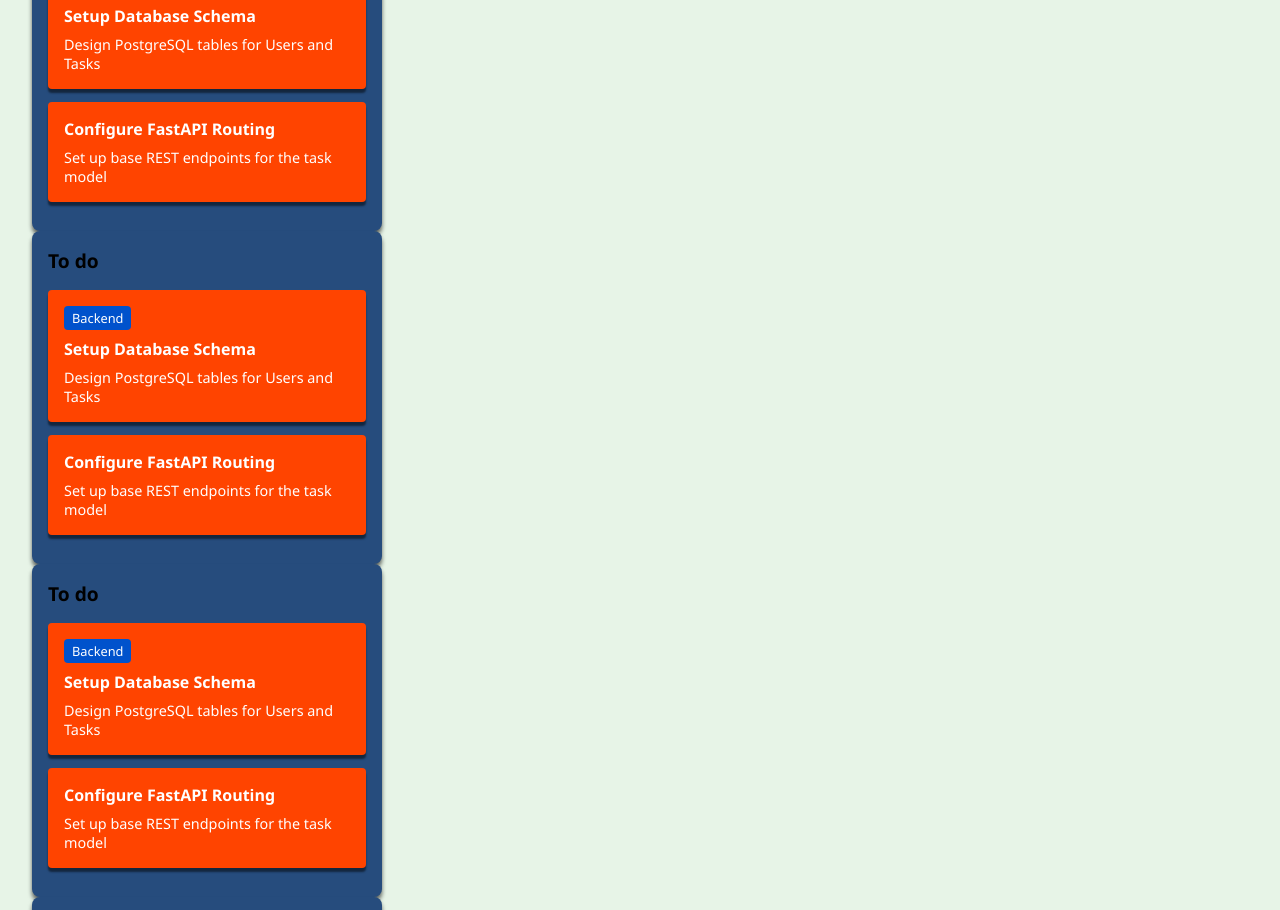
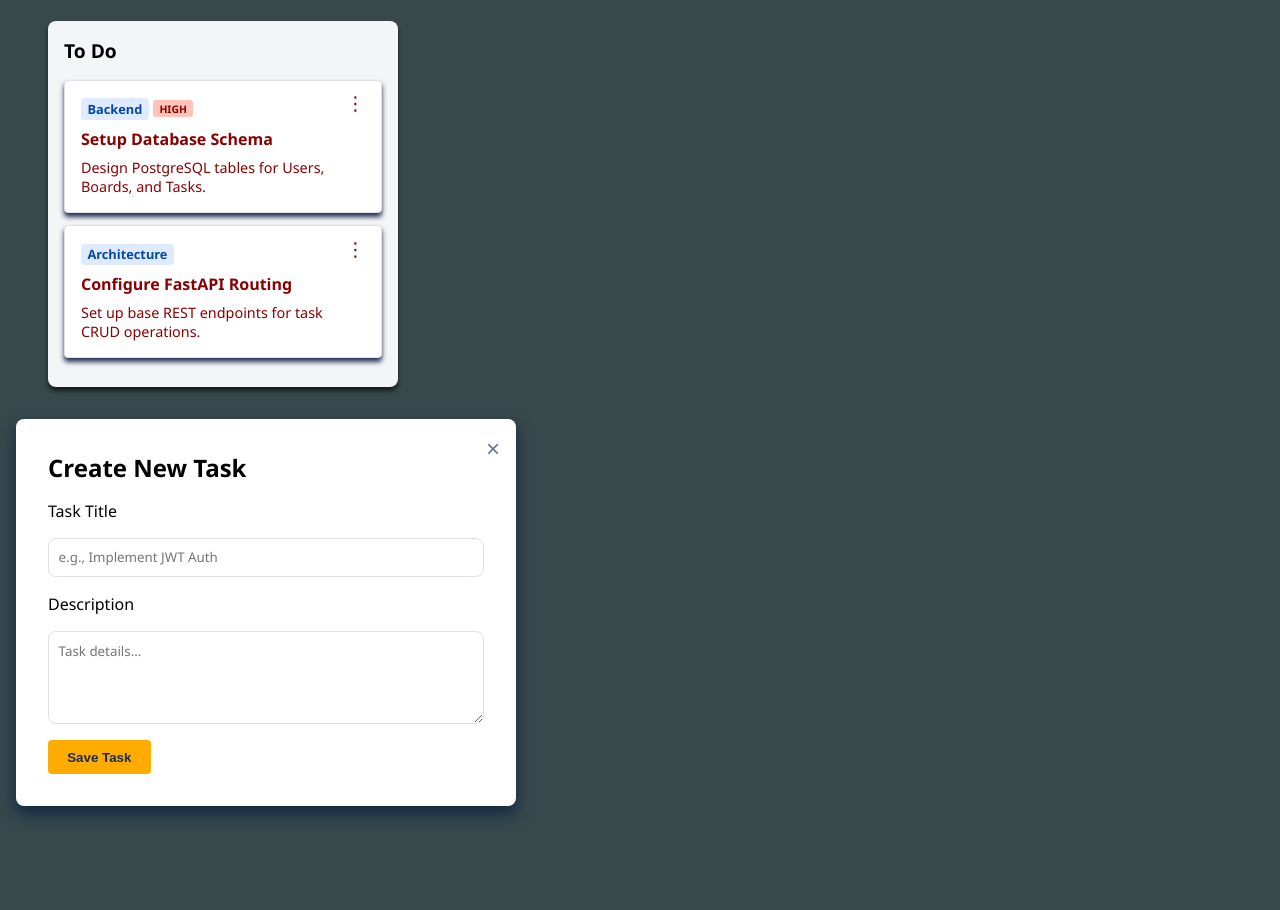
Before and after one commit to Scarred-Zero/Agile-task-board, a plain HTML site: page index.html in a window 1280 px wide. Shown: the part 134-1044 px from the top of the page. Drawn offline with Linux system fonts and the light colour scheme.

Commit message:
feat: add a position overlay

```diff
--- a/index.html
+++ b/index.html
@@ -3,88 +3,86 @@
     <head>
         <meta charset="UTF-8" />
         <meta name="viewport" content="width=device-width, initial-scale=1.0" />
-        <title>Agile Task Board</title>
+        <title>Agile task board - layout poitioning</title>
         <link rel="stylesheet" href="styles.css" />
     </head>
     <body>
-        <!-- MAin Application Container -->
+        <header class="app-header">
+            <div class="header-brand">
+                <h1>Agile Task Board</h1>
+            </div>
+            <button class="btn-primary" id="open-modal-btn">+ New Task</button>
+        </header>
+
+        <!-- Main Board Container -->
         <main class="kanban-board">
-            <!-- A single Kanban Column -->
+            <!-- To Do Column -->
             <section class="kanban-column">
                 <header class="column-header">
-                    <h2>To do</h2>
+                    <h2>To Do</h2>
                 </header>
 
-                <!-- Task Card 1 -->
+                <!-- Task Card with Absolute Action Button -->
                 <article class="task-card">
+                    <span class="priority-badge">HIGH</span>
+                    <button class="card-action-btn" aria-label="Task options">
+                        &vellip;
+                    </button>
                     <span class="task-tag">Backend</span>
                     <h3>Setup Database Schema</h3>
-                    <p>Design PostgreSQL tables for Users and Tasks</p>
+                    <p>
+                        Design PostgreSQL tables for Users, Boards, and Tasks.
+                    </p>
                 </article>
 
-                <!-- Task Card 2 -->
                 <article class="task-card">
+                    <button class="card-action-btn" aria-label="Task options">
+                        &vellip;
+                    </button>
+                    <span class="task-tag">Architecture</span>
                     <h3>Configure FastAPI Routing</h3>
-                    <p>Set up base REST endpoints for the task model</p>
-                </article>
-            </section>
-
-            <section class="kanban-column">
-                <header class="column-header">
-                    <h2>To do</h2>
-                </header>
-
-                <!-- Task Card 1 -->
-                <article class="task-card">
-                    <span class="task-tag">Backend</span>
-                    <h3>Setup Database Schema</h3>
-                    <p>Design PostgreSQL tables for Users and Tasks</p>
-                </article>
-
-                <!-- Task Card 2 -->
-                <article class="task-card">
-                    <h3>Configure FastAPI Routing</h3>
-                    <p>Set up base REST endpoints for the task model</p>
-                </article>
-            </section>
-
-            <section class="kanban-column">
-                <header class="column-header">
-                    <h2>To do</h2>
-                </header>
-
-                <!-- Task Card 1 -->
-                <article class="task-card">
-                    <span class="task-tag">Backend</span>
-                    <h3>Setup Database Schema</h3>
-                    <p>Design PostgreSQL tables for Users and Tasks</p>
-                </article>
-
-                <!-- Task Card 2 -->
-                <article class="task-card">
-                    <h3>Configure FastAPI Routing</h3>
-                    <p>Set up base REST endpoints for the task model</p>
-                </article>
-            </section>
-
-            <section class="kanban-column">
-                <header class="column-header">
-                    <h2>To do</h2>
-                </header>
-
-                <!-- Task Card 1 -->
-                <article class="task-card">
-                    <span class="task-tag">Backend</span>
-                    <h3>Setup Database Schema</h3>
-                    <p>Design PostgreSQL tables for Users and Tasks</p>
-                </article>
-
-                <!-- Task Card 2 -->
-                <article class="task-card">
-                    <h3>Configure FastAPI Routing</h3>
-                    <p>Set up base REST endpoints for the task model</p>
+                    <p>Set up base REST endpoints for task CRUD operations.</p>
                 </article>
             </section>
         </main>
+
+        <!-- Fixed Visual Overlay Modal Backdrop -->
+        <div class="modal-backdrop" id="task-modal">
+            <div
+                class="modal-dialog"
+                role="dialog"
+                aria-labelledby="modal-title"
+                aria-modal="true"
+            >
+                <button class="modal-close-btn" aria-label="Close modal">
+                    &times;
+                </button>
+                <h2 id="modal-title">Create New Task</h2>
+                <form class="modal-form">
+                    <label for="task-title">Task Title</label>
+                    <input
+                        type="text"
+                        id="task-title"
+                        name="title"
+                        placeholder="e.g., Implement JWT Auth"
+                        required
+                    />
+
+                    <label for="task-desc">Description</label>
+                    <textarea
+                        id="task-desc"
+                        name="description"
+                        rows="4"
+                        placeholder="Task details..."
+                    ></textarea>
+
+                    <div class="form-actions">
+                        <button type="submit" class="btn-primary">
+                            Save Task
+                        </button>
+                    </div>
+                </form>
+            </div>
+        </div>
     </body>
 </html>
--- a/styles.css
+++ b/styles.css
@@ -6,54 +6,162 @@
 }
 
 body {
-    font-family:'Segoe UI', Tahoma, Geneva, Verdana, sans-serif;
-    background-color: rgb(231, 244, 231);
+    font-family: 'Segoe UI', Tahoma, Geneva, Verdana, sans-serif;
+    background-color: rgb(55, 73, 75);
+    padding: 3rem 1rem;
+    min-height: 150vh;
+}
+
+.app-header {
+    position: sticky;
+    top: 0;
+    z-index: 100;
+    background-color: #0052cc;
+    color: #ffffff;
+    padding: 1rem 2rem;
+    display: flex;
+    justify-content: space-between;
+    align-items: center;
+    box-shadow: 0 2px 4px rgba(0, 0, 0, 0.9);
+    border-radius: 8px;
+}
+
+.btn-primary {
+    background-color: #ffab00;
+    color: #172b4d;
+    border: none;
+    padding: 0.6rem 1.2rem;
+    font-weight: bold;
+    border-radius: 4px;
+    cursor: pointer;
+}
+
+.kanban-board {
     padding: 2rem;
 }
 
 .kanban-column {
-    background-color: rgb(38, 76, 125);
+    background-color: #f4f5f7;
     color: black;
-    width: 350px;           /* Fixed width for now */
+    width: 350px;
     border-radius: 8px;
     padding: 1rem;
-    /* Border: A subtle structural outline */
     box-shadow: 0 4px 4px rgba(0, 0, 0, 0.6);
+}
+
+.task-card {
+    position: relative;
+    background-color: #ffffff;
+    color: darkred;
+    border-radius: 4px;
+    border: 1px solid #dfe1e6;
+    padding: 1rem;
+    margin-bottom: 0.8rem;
+    box-shadow: 0 4px 5px rgba(9, 30, 66, 0.9);
+}
+
+.card-action-btn {
+    position: absolute;
+    top: 0.5rem;
+    right: 0.5rem;
+    background: transparent;
+    border: none;
+    font-size: 1.2rem;
+    color: darkred;
+    cursor: pointer;
+    padding: 0.2rem 0.5rem;
+    border-radius: 3px;
+}
+
+.card-action-btn:hover {
+    background-color: #ebecf0;
+    color: #172b4d;
 }
 
 .column-header h2 {
     font-size: 1.2rem;
     color: black;
-    /* Margin: Pushes the first task down, creating a breathing room */
     margin-bottom: 1rem;
-}
-
-.task-card {
-    background-color: rgba(255, 68, 0);
-    border-radius: 4px;
-    /* border: 1.5px solid black; */
-    padding: 1rem;
-    margin-bottom: 0.8rem;
-    box-shadow: 0 4px 2px rgba(0, 0, 0, 0.5);
 }
 
 .task-card h3 {
     font-size: 1rem;
-    color: white;
-    margin-bottom: 0.5rem;  /* Separate title from description */
+    margin-bottom: 0.5rem;
 }
 
 .task-card p {
     font-size: 0.9rem;
-    color: white;
+}
+
+.priority-badge {
+    position: absolute;
+    top: 1.2rem;
+    left: 5.5rem;
+    background-color: #ff563058;
+    font-size: 0.65rem;
+    font-weight: bold;
+    padding: 0.1rem 0.4rem;
+    border-radius: 3px;
+    z-index: 2;
 }
 
 .task-tag {
     display: inline-block;
-    background-color: #0052cc;
-    color: white;
-    padding: 0.2rem 0.5rem;
+    background-color: rgb(222, 235, 255);
+    color: rgb(7, 71, 166);
+    padding: 0.1rem 0.4rem;
     border-radius: 4px;
     font-size: 0.8rem;
-    margin-bottom: 0.5rem; /* Space between tag and title */
+    font-weight: bold;
+    margin-bottom: 0.5rem;
 }
+/*
+.modal-backdrop {
+    position: fixed;
+    top: 0;
+    left: 0;
+    width: 100vw;
+    height: 100vh;
+    background-color: rgba(4, 28, 44, 0.54);
+    backdrop-filter: blur(4px);
+    z-index: 1000;
+    display: flex;
+    justify-content: center;
+    align-items: center;
+} */
+
+.modal-dialog {
+    position: relative; /* Containing block for the close button */
+    background-color: #ffffff;
+    width: 100%;
+    max-width: 500px;
+    padding: 2rem;
+    border-radius: 8px;
+    box-shadow: 0 8px 16px rgba(9, 30, 66, 0.8);
+}
+
+.modal-close-btn {
+    position: absolute;
+    top: 1rem;
+    right: 1rem;
+    background: transparent;
+    border: none;
+    font-size: 1.5rem;
+    cursor: pointer;
+    color: #6b778c;
+}
+
+.modal-form {
+    display: flex;
+    flex-direction: column;
+    gap: 1rem;
+    margin-top: 1rem;
+}
+
+.modal-form input,
+.modal-form textarea {
+    padding: 0.6rem;
+    border: 1px solid #dfe1e6;
+    border-radius: 8px;
+    font-family: inherit;
+}
```
